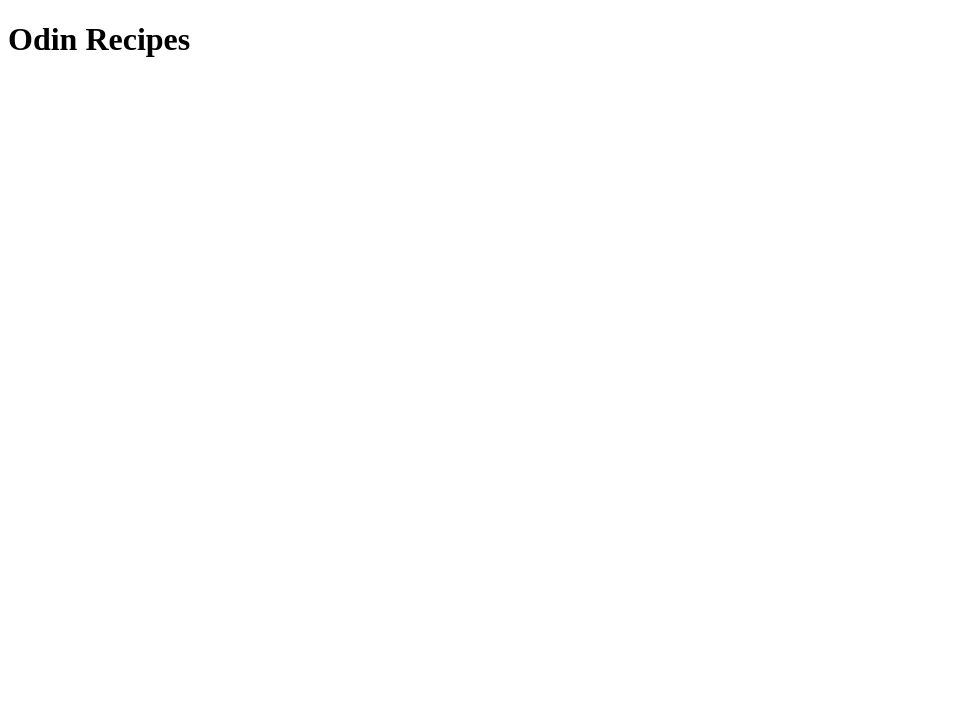
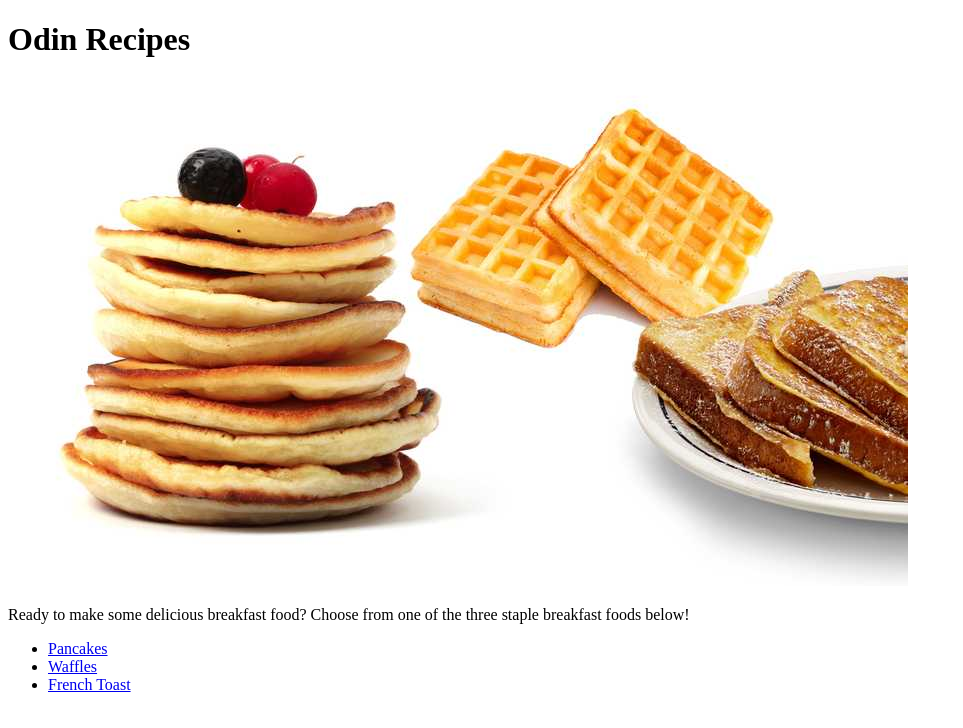
Before and after one commit to JChristian5/odin-recipes, a plain HTML site: page index.html in a window 1280 px wide. Shown: the whole page, without its empty margins (0-963 px from the left). Drawn offline with Linux system fonts and the light colour scheme.

Commit message:
Add image, description, and links to recipe pages

```diff
--- a/index.html
+++ b/index.html
@@ -8,5 +8,12 @@
 </head>
 <body>
     <h1>Odin Recipes</h1>
+    <img src="images/breakfast.jpg" alt="Picture of pancakes, waffles, and french toast">
+    <p>Ready to make some delicious breakfast food? Choose from one of the three staple breakfast foods below!</p>
+    <ul>
+        <li><a href="recipes/pancakes.html">Pancakes</a></li>
+        <li><a href="recipes/waffles.html">Waffles</a></li>
+        <li><a href="recipes/french_toast.html">French Toast</a></li>
+    </ul>
 </body>
 </html>
```
